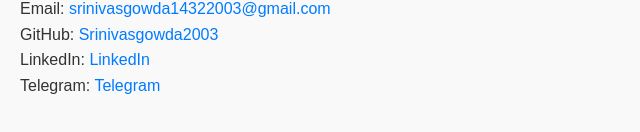
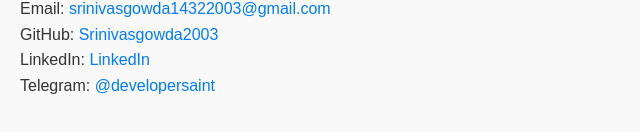
Before and after one commit to Srinivasgowda2003/Srinivasgowda2003, a plain HTML site: page index.html in a window 1280 px wide. Shown: the part 1729-1861 px from the top of the page, 0-640 px from the left. Drawn offline with Linux system fonts and the light colour scheme; a script that the page names is missing.

Commit message:
Update index.html

```diff
--- a/index.html
+++ b/index.html
@@ -53,7 +53,7 @@
     <p>Email: <a href="mailto:srinivasgowda14322003@gmail.com">srinivasgowda14322003@gmail.com</a></p>
     <p>GitHub: <a href="https://github.com/Srinivasgowda2003/Srinivasgowda2003?tab=readme-ov-file" target="_blank">Srinivasgowda2003</a></p>
     <p>LinkedIn: <a href="https://www.linkedin.com/in/srinivas-g-52b792336?utm_source=share&utm_campaign=share_via&utm_content=profile&utm_medium=android_app" target="_blank">LinkedIn</a></p>
-    <p>Telegram: <a href="@developersaint">Telegram</a></p>
+    <p>Telegram: <a href="@developersaint">@developersaint</a></p>
   </section>
 
   <!-- JS -->
```
